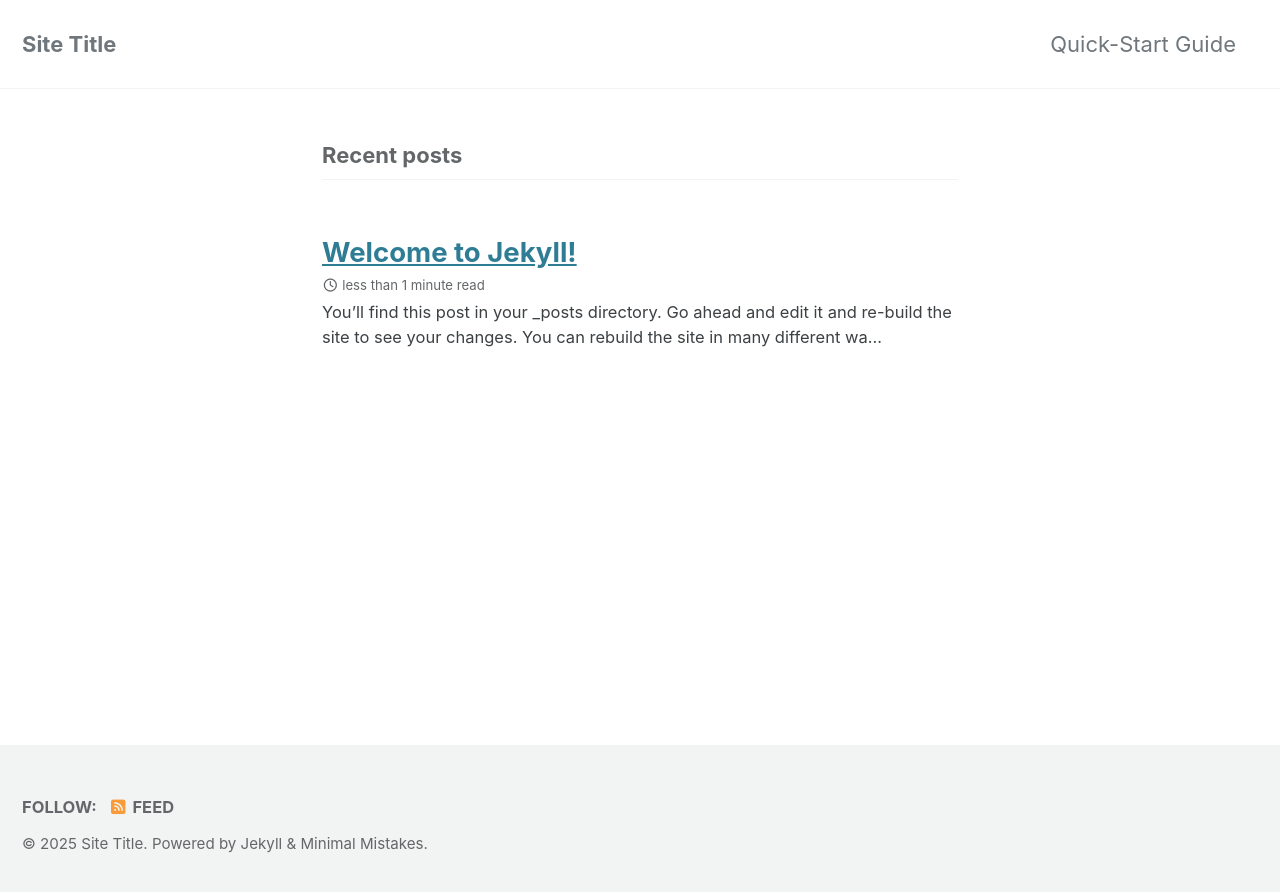
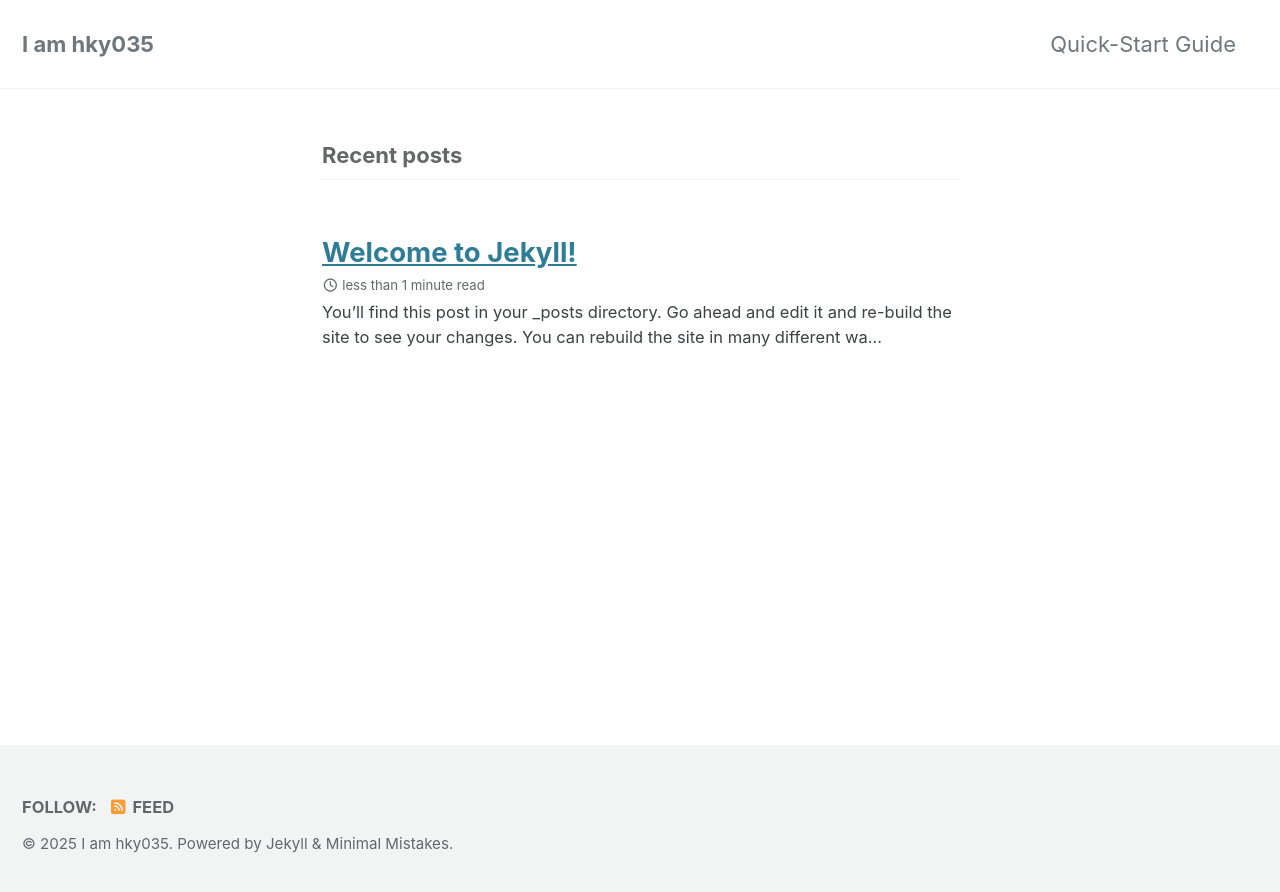
Before and after one commit to hky035/hky035.github.io, a Jekyll site: the page built from index.markdown, in a window 1280 px wide. Shown: the top 892 px of the page. Built offline with Jekyll 4.4.1, drawn with Linux system fonts in a browser that asks for light colours; cached includes are drawn as plain includes; the list of posts is cut into pages by our own code.

Commit message:
docs: update _config.yml

```diff
--- a/_config.yml
+++ b/_config.yml
@@ -10,21 +10,21 @@
 # Review documentation to determine if you should use `theme` or `remote_theme`
 # https://mmistakes.github.io/minimal-mistakes/docs/quick-start-guide/#installing-the-theme
 
-# theme                  : "minimal-mistakes-jekyll"
+theme                  : "minimal-mistakes-jekyll"
 # remote_theme           : "mmistakes/minimal-mistakes"
-minimal_mistakes_skin    : "default" # "air", "aqua", "contrast", "dark", "dirt", "neon", "mint", "plum", "sunrise"
+minimal_mistakes_skin    : "default" # "default", "air", "aqua", "contrast", "dark", "dirt", "neon", "mint", "plum", "sunrise"
 
 # Site Settings
 locale                   : "en-US"
 rtl                      : # true, false (default) # turns direction of the page into right to left for RTL languages
-title                    : "Site Title"
+title                    : "I am hky035"
 title_separator          : "-"
 subtitle                 : # site tagline that appears below site title in masthead
-name                     : "Your Name"
-description              : "An amazing website."
-url                      : # the base hostname & protocol for your site e.g. "https://mmistakes.github.io"
+name                     : "kiyoung heo"
+description              : "heos devlog"
+url                      : "https://hky035.github.io"
 baseurl                  : # the subpath of your site, e.g. "/blog"
-repository               : # GitHub username/repo-name e.g. "mmistakes/minimal-mistakes"
+repository               : "hky035/hky035.github.io"
 teaser                   : # path of fallback teaser image, e.g. "/assets/images/500x300.png"
 logo                     : # path of logo image to display in the masthead, e.g. "/assets/images/88x88.png"
 masthead_title           : # overrides the website title displayed in the masthead, use " " for no title
@@ -113,15 +113,15 @@ analytics:
 
 # Site Author
 author:
-  name             : "Your Name"
-  avatar           : # path of avatar image, e.g. "/assets/images/bio-photo.jpg"
-  bio              : "I am an **amazing** person."
-  location         : "Somewhere"
-  email            :
+  name             : "Kiyoung Heo"
+  avatar           : assets/moon.jpg # path of avatar image, e.g. "/assets/images/bio-photo.jpg"
+  bio              : "Welcome to HeoLog"
+  location         : "Daegu, Korea"
+  email            : "hky035@gmail.com"
   links:
     - label: "Email"
       icon: "fas fa-fw fa-envelope-square"
-      # url: "mailto:your.name@email.com"
+      url: "hky035@gmail.com"
     - label: "Website"
       icon: "fas fa-fw fa-link"
       # url: "https://your-website.com"
```
